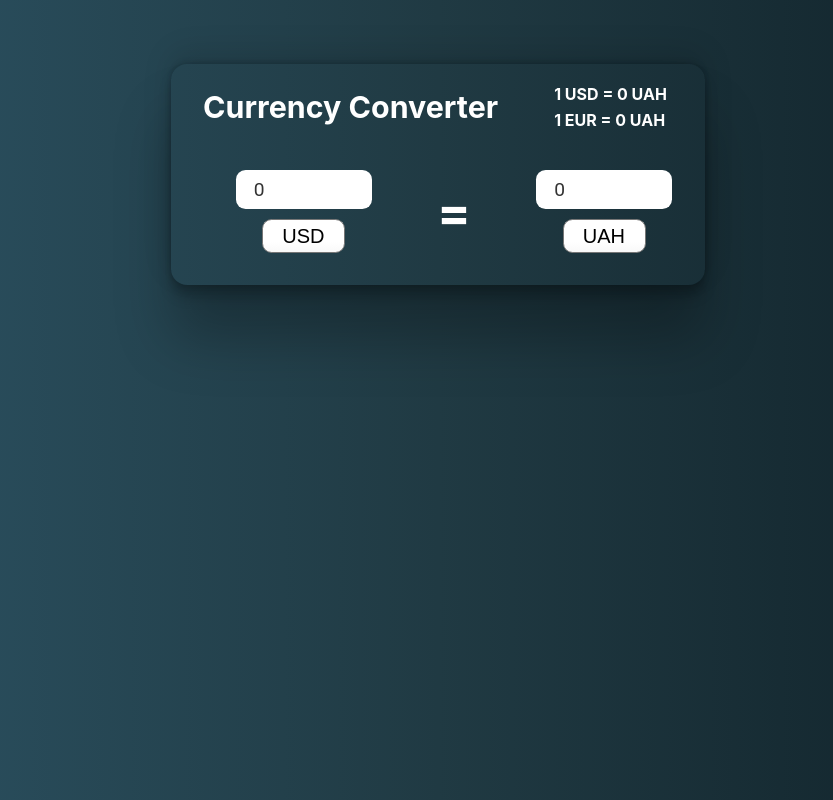
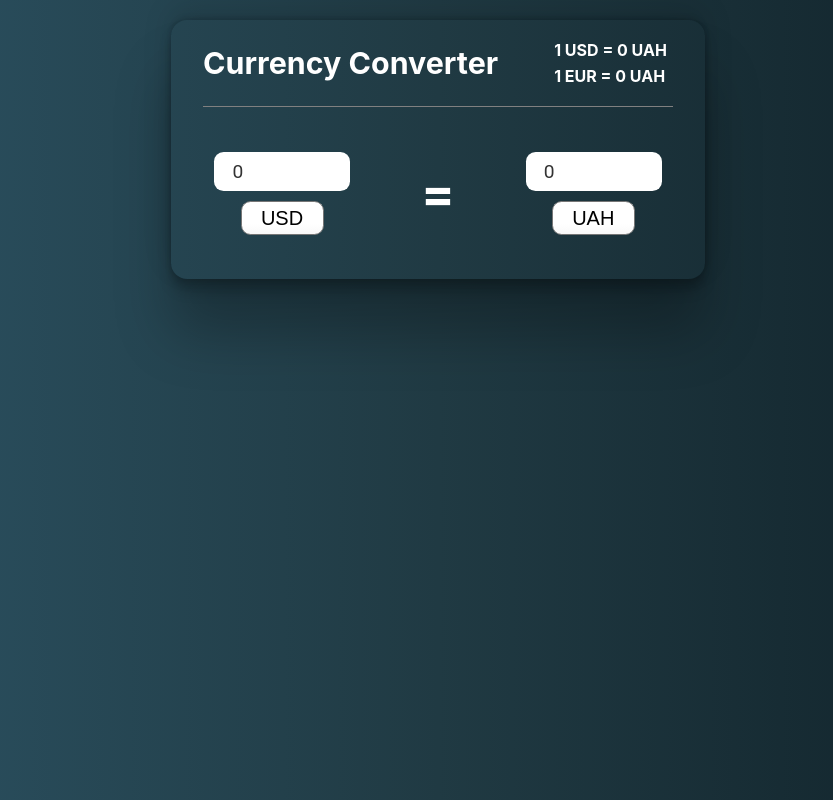
Before and after one commit to rhromets/t-currency-converter_angular, an Angular app: page / in a window 1280 px wide. Shown: the whole page, without its empty margins (202-1035 px from the left). Built offline with nearby package versions, Linux system fonts and the light colour scheme; no server answers.

Commit message:
style: solve for partial components

```diff
--- a/src/app/app.component.css
+++ b/src/app/app.component.css
@@ -10,4 +10,5 @@
 .app-comoponent {
     box-shadow: rgba(0, 0, 0, 0.25) 0px 54px 55px, rgba(0, 0, 0, 0.12) 0px -12px 30px, rgba(0, 0, 0, 0.12) 0px 4px 6px, rgba(0, 0, 0, 0.17) 0px 12px 13px, rgba(0, 0, 0, 0.09) 0px -3px 5px;
     border-radius: 16px;
+    margin: 20px;
 }
--- a/src/app/components/converter/converter.component.css
+++ b/src/app/components/converter/converter.component.css
@@ -1,9 +1,8 @@
 .converter {
+    padding: 1.5rem;
     display: flex;
     justify-content: space-around;
     align-items: center;
-    margin: 20px 0;
-    padding: 0 0 2rem 2rem;
 }
 
 .converter-field {
@@ -42,6 +41,7 @@ input[type=number] {
 .divider {
     font-size: 50px;
     font-weight: bold;
+    margin: 2rem;
 }
 
 select {
--- a/src/app/components/header/header.component.css
+++ b/src/app/components/header/header.component.css
@@ -1,8 +1,9 @@
 .header {
-    margin: 4rem 2rem 0rem 2rem;
+    margin: 0 2rem;
     display: flex;
     justify-content: center;
     align-items: center;
+    border-bottom: 1px solid var(--secondary-font-color);
 }
 
 .header h2 {
--- a/src/styles.css
+++ b/src/styles.css
@@ -1,6 +1,4 @@
 :root {
-    --main-b-color: #c1c1c1;
-    --header-b-color: #4a4848;
     --primary-font-color: #fff;
     --secondary-font-color: #808080;
 }
```
